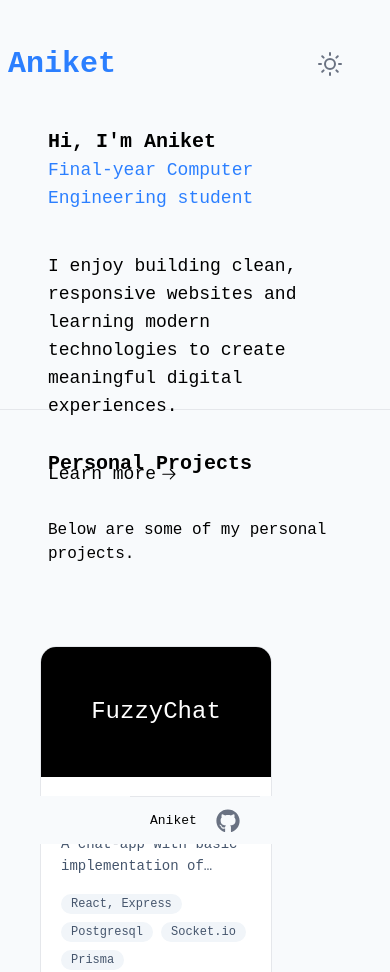
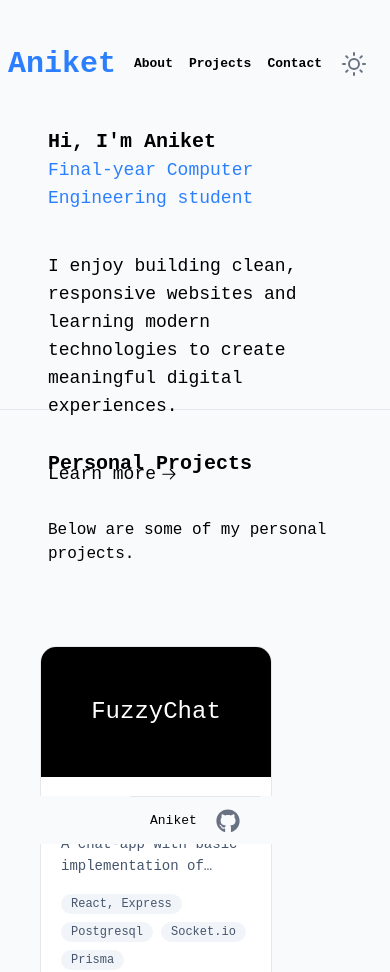
Before and after one commit to OikawaToru1/Portfolio, a React (Vite) app: page / in a window 390 px wide. Built offline with nearby package versions, Linux system fonts and the light colour scheme.

Commit message:
added sidebar feature for mobile devices

```diff
--- a/src/Components/Header.jsx
+++ b/src/Components/Header.jsx
@@ -6,14 +6,30 @@ import { changeTheme } from '../store/themeSlice.js';
 import { Link } from 'react-router';
 
 
+
 function Header() {
   const darkTheme = useSelector((state) => state.theme.darkTheme);
+
   const dispatch = useDispatch();
   const toggleTheme = ()=>{
     dispatch(changeTheme());
   }
 
-  console.log(darkTheme);
+  const navLinks = [
+    {
+      field : "About",
+      link : "/about",
+    },
+    {
+      field : "Projects",
+      link : "/projects",
+    },
+    {
+      field : "Contact",
+      link : "/contact",
+    },
+  ]
+
 
 
   return (
@@ -21,7 +37,14 @@ function Header() {
       <h1 className='text-3xl px-2 font-bold text-blue-500 '>
         <Link to="/">Aniket</Link>
       </h1>
-      <div className='pr-12'>
+      <div className='md:pr-12 pr-6  flex gap-5 items-center'>
+        <div className='flex gap-4 visible md:invisible '>
+          {navLinks.map((link) => (
+            <Link key={link.field} to={link.link} className="hover:text-blue-500 font-semibold transition-colors duration-300">
+              {link.field}
+            </Link>
+          ))}
+        </div>
         {darkTheme ? <FaMoon onClick={toggleTheme} className='text-2xl text-yellow-400 hover:text-yellow-300 cursor-pointer ' />:
          <FiSun onClick={toggleTheme} className='text-2xl text-gray-500 hover:text-gray-700 cursor-pointer ' />}
       </div>
```
